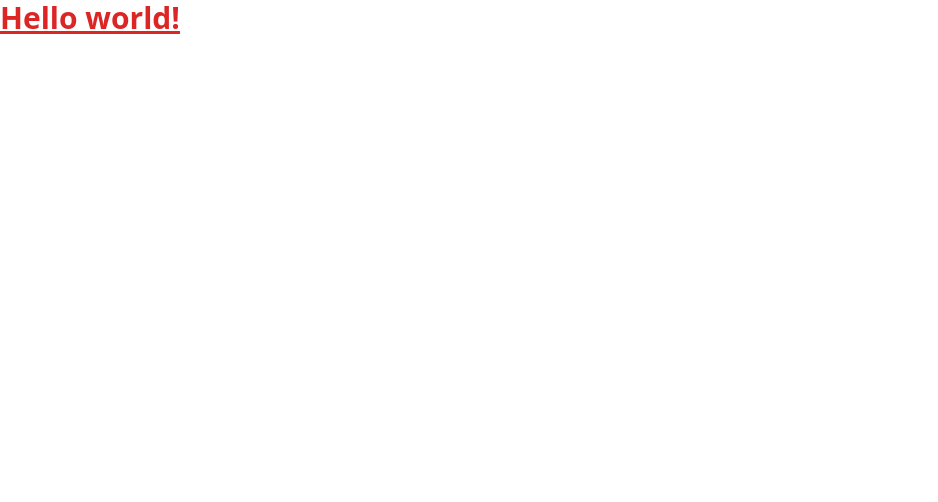
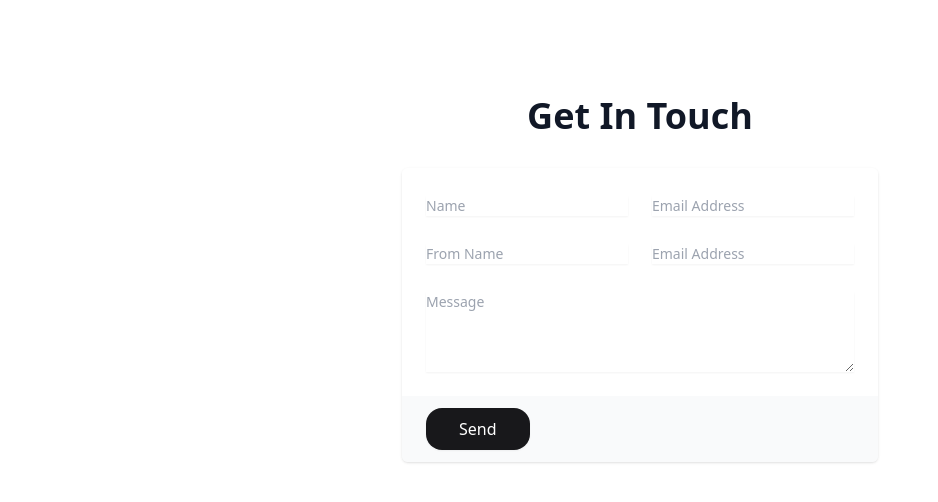
Before and after one commit to Addisu87/dowell-email, a React (Create React App) app: page / in a window 1280 px wide. Shown: the top 502 px of the page, without its empty margins (0-938 px from the left). Built offline with nearby package versions, Linux system fonts and the light colour scheme.

Commit message:
Add contact form

```diff
--- a/package.json
+++ b/package.json
@@ -8,6 +8,8 @@
     "@testing-library/user-event": "^13.5.0",
     "react": "^18.2.0",
     "react-dom": "^18.2.0",
+    "react-hook-form": "^7.44.3",
+    "react-router-dom": "^6.11.2",
     "react-scripts": "5.0.1",
     "web-vitals": "^2.1.4"
   },
--- a/src/App.js
+++ b/src/App.js
@@ -1,11 +1,17 @@
 import "./App.css";
+import { BrowserRouter as Router, Routes, Route } from "react-router-dom";
+import Contact from "./pages/contact";
 
 function App() {
   return (
     <>
-      <h1 className="text-3xl text-red-600 font-bold underline">
-        Hello world!
-      </h1>{" "}
+      <Router>
+        <Routes>
+          <Route path="/" element={<Contact />}>
+            Contact
+          </Route>
+        </Routes>
+      </Router>
     </>
   );
 }
--- /dev/null
+++ b/src/pages/contact.js
@@ -0,0 +1,97 @@
+import React from "react";
+import { useForm } from "react-hook-form";
+
+const Contact = () => {
+  const { register, handleSubmit } = useForm();
+  const onSubmit = (data) => {
+    window.location.href = `mailto:madhurexports11@gmail.com?body=${data.name}. &body=${data.message}`;
+  };
+
+  return (
+    <div className="flex relative flex-col md:text-left md:flex-row  max-w-7xl px-10 justify-evenly mx-auto items-center">
+      <div className="py-24 md:col-span-2 space-y-8">
+        <div className="px-4 sm:px-0">
+          <h3 className="text-2xl md:text-4xl text-center font-bold leading-6 text-gray-900">
+            Get In Touch
+          </h3>
+        </div>
+        <form onSubmit={handleSubmit(onSubmit)}>
+          <div className="overflow-hidden shadow sm:rounded-md">
+            <div className="bg-white px-4 py-5 sm:p-6">
+              <div className="grid grid-cols-6 gap-6">
+                <div className="col-span-6 sm:col-span-3">
+                  <input
+                    type="text"
+                    name="full-name"
+                    {...register("name", { required: true })}
+                    placeholder="Name"
+                    id="name"
+                    autoComplete="name"
+                    className="mt-1 block w-full border-gray-300 shadow-sm focus:border-indigo-500 focus:ring-indigo-500 sm:text-sm"
+                  />
+                </div>
+
+                <div className="col-span-6 sm:col-span-3">
+                  <input
+                    type="text"
+                    name="email-address"
+                    {...register("EmailAddress", { required: true })}
+                    placeholder="Email Address"
+                    id="email-address"
+                    autoComplete="email"
+                    className="mt-1 block w-full border-gray-300 shadow-sm focus:border-indigo-500 focus:ring-indigo-500 sm:text-sm"
+                  />
+                </div>
+
+                <div className="col-span-6 sm:col-span-3">
+                  <input
+                    type="text"
+                    name="full-name"
+                    {...register("FromName", { required: true })}
+                    placeholder="From Name"
+                    id="from-name"
+                    autoComplete="from-name"
+                    className="mt-1 block w-full border-gray-300 shadow-sm focus:border-indigo-500 focus:ring-indigo-500 sm:text-sm"
+                  />
+                </div>
+
+                <div className="col-span-6 sm:col-span-3">
+                  <input
+                    type="text"
+                    name="email-address"
+                    {...register("EmailAddress", { required: true })}
+                    placeholder="Email Address"
+                    id="email-address"
+                    autoComplete="email"
+                    className="mt-1 block w-full border-gray-300 shadow-sm focus:border-indigo-500 focus:ring-indigo-500 sm:text-sm"
+                  />
+                </div>
+
+                <div className="col-span-6">
+                  <textarea
+                    id="message"
+                    name="message"
+                    {...register("message", { required: true })}
+                    placeholder="Message"
+                    rows={4}
+                    className="mt-1 block w-full border-gray-300 shadow-sm focus:border-indigo-500 focus:ring-indigo-500 sm:text-sm"
+                  />
+                </div>
+              </div>
+            </div>
+            <div className="bg-gray-50 px-4 py-3 text-center md:text-left sm:px-6">
+              <button
+                type="submit"
+                className="inline-flex justify-center rounded-2xl border border-transparent bg-zinc-900 px-16 py-3 md:py-2 md:px-8 text-base font-medium text-white shadow-sm hover:bg-zinc-700 focus:outline-none focus:ring-2 focus:ring-zinc-500 focus:ring-offset-2"
+              >
+                Send
+              </button>
+            </div>
+          </div>
+        </form>
+      </div>
+    </div>
+  );
+};
+
+export default Contact;
```
Also changed, not shown: 1 other file (tests, documents, lock files or other folders).
